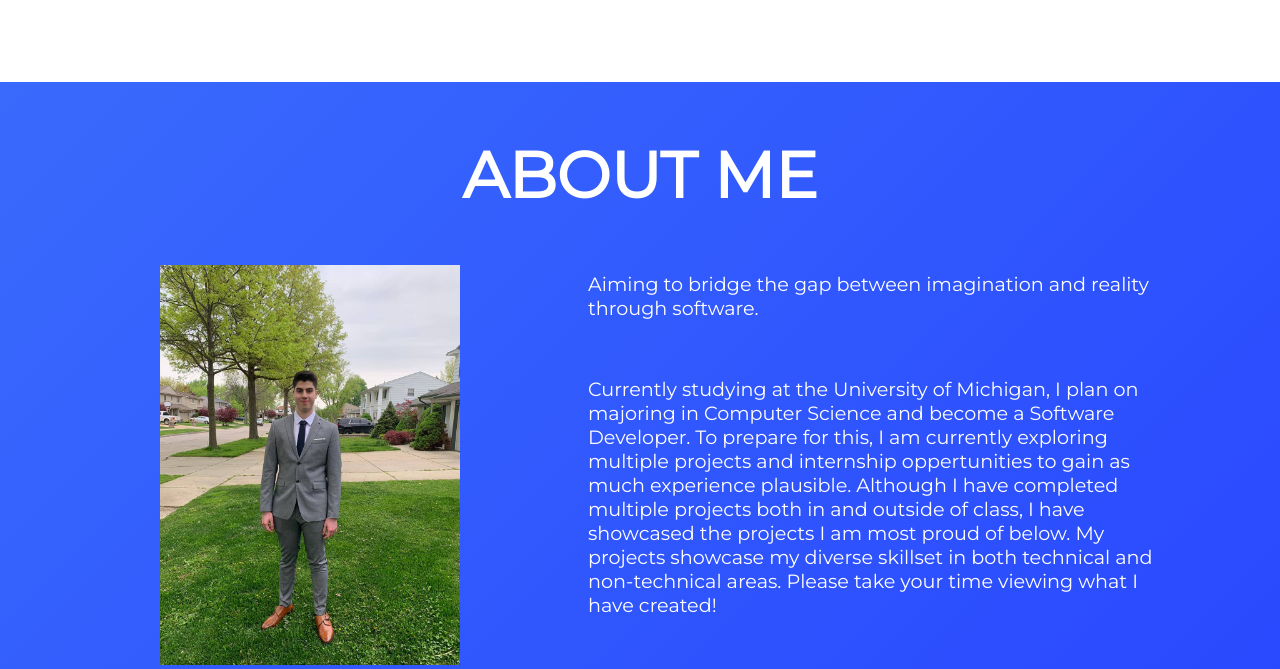
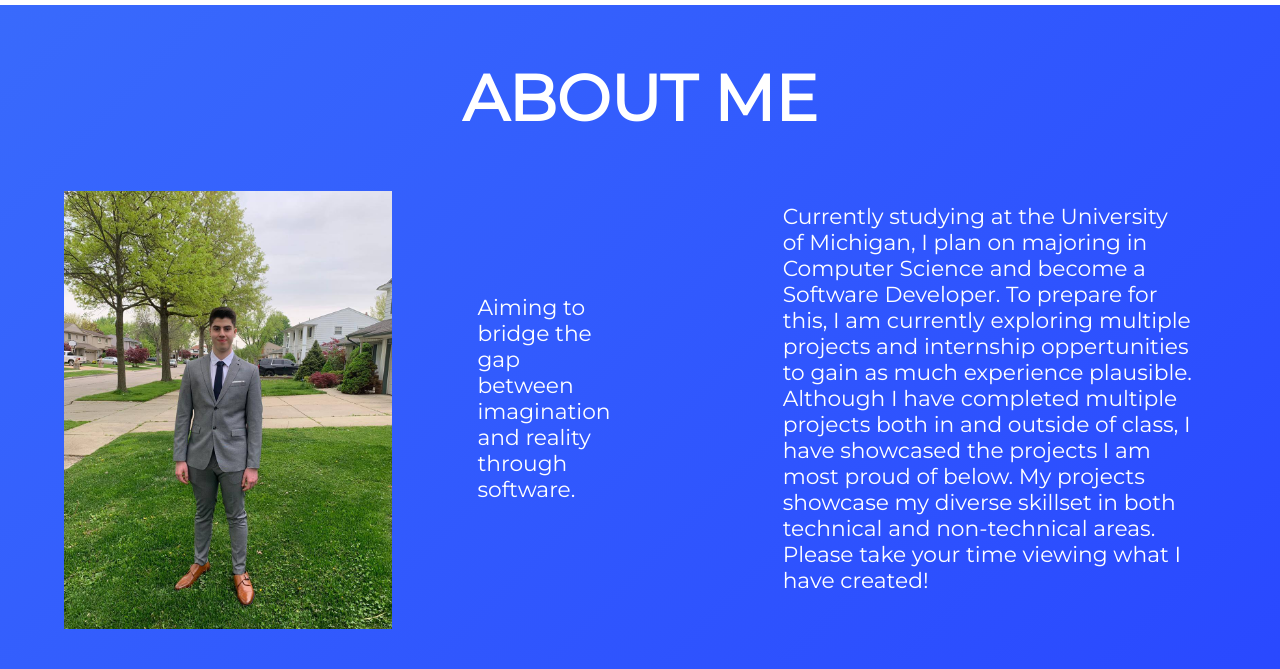
Before and after one commit to dkibrahi/dkibrahi, a plain HTML site: page index.html in a window 1280 px wide. Shown: the part 711-1380 px from the top of the page. Drawn offline with Linux system fonts and the light colour scheme; a web font is replaced by a local one.

Commit message:
Update styles.css

```diff
--- a/styles.css
+++ b/styles.css
@@ -29,7 +29,7 @@
     flex-direction: column;
     font-size: 2vw;
     padding-top: 8em;
-    padding-bottom: 13em;
+    padding-bottom: 10em;
 }
 
 #startScreen h1 {
@@ -168,30 +168,32 @@ a:hover {
 /* About Me */
 
 .slantedLine {
+    background: linear-gradient(135deg,#396afc,#2948ff);
+    color: #fff;
+    padding: 3em 0;
+    width: 100%;
+}
+
+.textPusher {
     display: flex;
     justify-content: center;
-    flex-direction: column;
-    background: linear-gradient(135deg,#396afc,#2948ff);
-    padding: 3em 0;
-    color: #fff;
+    align-items: center;
+    flex-direction: row;
+    padding-left: 5vw;
 }
 
+
 .textPusher p {
-    margin-right: 2em;
-    font-size: 1.5vw;
+    font-size: 1.7vw;
+    margin-bottom: 5vw;
 }
 
 .slantedLine img {
-        width: 30%;
-        max-width: 300px;
+        width: 27%;
+        max-width: 350px;
         height: auto;
-        margin-top: 3.2em;
-        margin-right: 1em;
-        margin-left: 3em;
-        margin-bottom: 1em;
-        padding: 0 7em;
-        float: left;
         transition: transform 1s ease-in-out;
+        padding-top: 2vw;
     }
 
 
```
